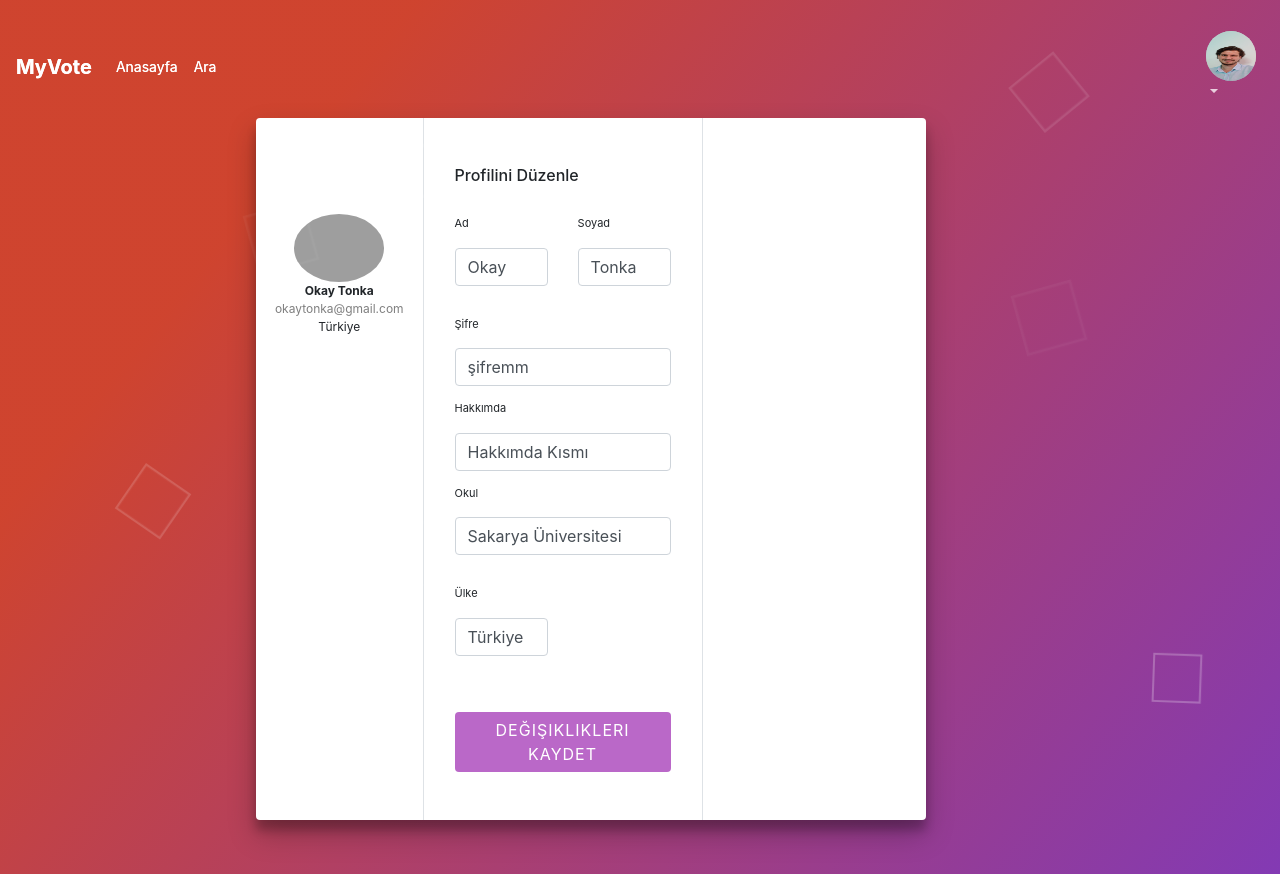
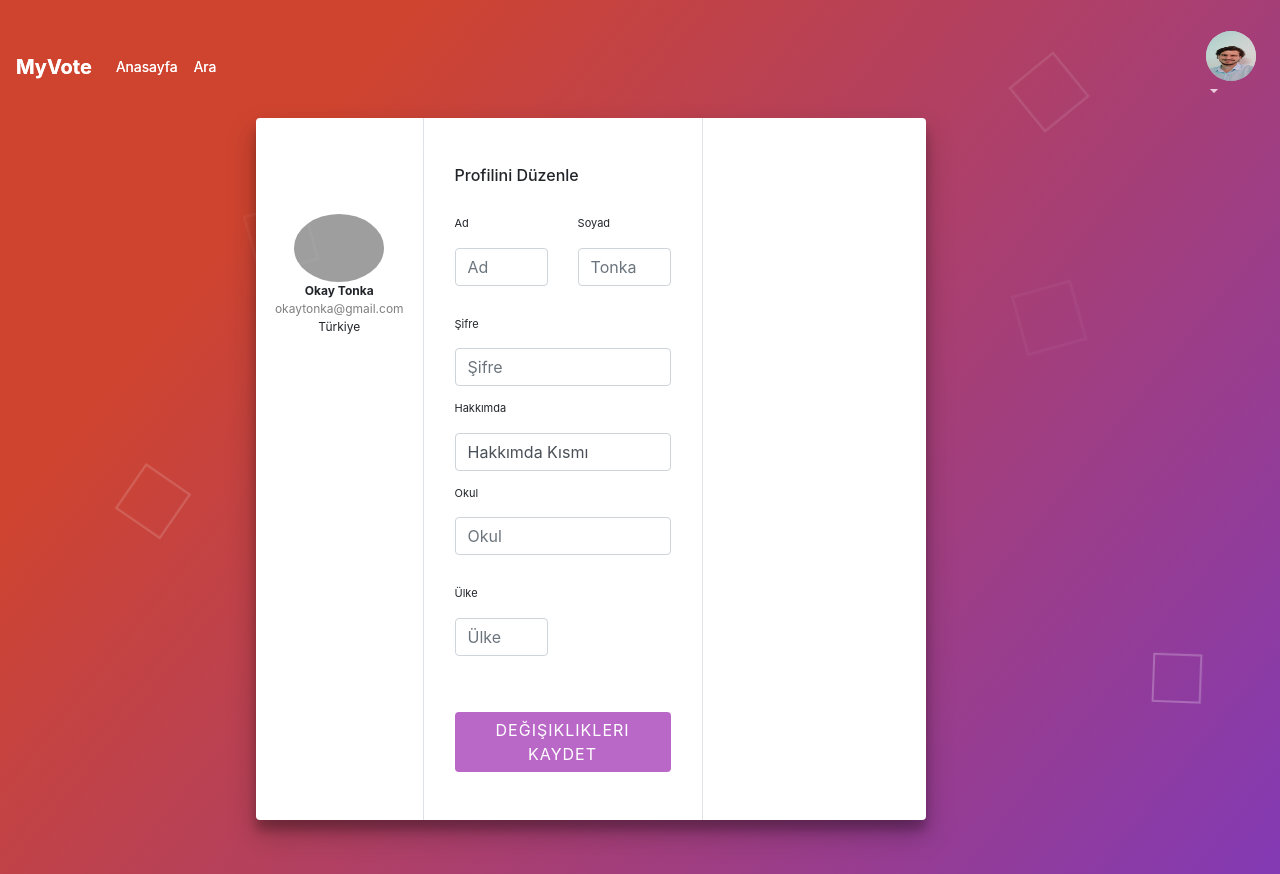
Before and after one commit to okaytonka/MyVote, a React (Create React App) app: page /Settings in a window 1280 px wide. Built offline with nearby package versions, Linux system fonts and the light colour scheme; grey boxes are pictures that could not be loaded.

Commit message:
User Property Update Function, Login Route Main

```diff
--- a/api/db.json
+++ b/api/db.json
@@ -1,45 +1,37 @@
 {
   "users": [
     {
-      "name": "Okay Tonka",
-      "email": "okay",
-      "password": "tonka",
+      "name": "ad",
+      "password": "şifre2",
       "id": 1
     }
   ],
-
-  "photos":[
+  "photos": [
     {
-      "userId":1,
-      "postId":1,
-      "listPhoto":
-      {
-        "photo1":"https://i.imgur.com/GV2rUU0.jpg",
-        "photo2":"https://zwing.site/react-image/static/img/logo.ffda68b3.jpg",
-        "photo3":"https://i.imgur.com/GV2rUU0.jpg"
-
-      }
-
-    },
-    {
-      "userId":1,
-      "postId":2,
-      "listPhoto":
-      {
-        "photo1":"https://i.imgur.com/GV2rUU0.jpg",
-        "photo2":"https://zwing.site/react-image/static/img/logo.ffda68b3.jpg",
-        "photo3":"https://i.imgur.com/GV2rUU0.jpg"
-
+      "userId": 1,
+      "postId": 1,
+      "listPhoto": {
+        "photo1": "https://i.imgur.com/GV2rUU0.jpg",
+        "photo2": "https://zwing.site/react-image/static/img/logo.ffda68b3.jpg",
+        "photo3": "https://i.imgur.com/GV2rUU0.jpg"
       }
     },
     {
-      "userId":2,
-      "postId":1,
-      "listPhoto":
-      {
-      "photo1":"asdsad",
-      "photo2":"asdsad",
-      "photo3":"asdsad"
+      "userId": 1,
+      "postId": 2,
+      "listPhoto": {
+        "photo1": "https://i.imgur.com/GV2rUU0.jpg",
+        "photo2": "https://zwing.site/react-image/static/img/logo.ffda68b3.jpg",
+        "photo3": "https://i.imgur.com/GV2rUU0.jpg"
+      }
+    },
+    {
+      "userId": 2,
+      "postId": 1,
+      "listPhoto": {
+        "photo1": "asdsad",
+        "photo2": "asdsad",
+        "photo3": "asdsad"
       }
     }
   ]
--- a/src/components/RegisterComponent.js
+++ b/src/components/RegisterComponent.js
@@ -2,6 +2,7 @@ import React, { Component,Link } from 'react'
 import   './css/register.css'
 import   'react-bootstrap';
 import Axios from 'axios';
+import MainComponent from './MainComponent';
 
   class RegisterForm extends Component {
 
@@ -48,7 +49,10 @@ submitLogin =()=> {
 		  if(res.data.length >0 )
 		  {
 			  console.log("GİRİŞ BAŞARILI")
-		  }
+			  this.props.history.push({
+				pathname: '/Home',
+				loginData: res.data,
+			  });		  }
 		  else
 		  {
 			  console.log("GİRİŞ REDDEDİLDİ")
--- a/src/components/UserProperties.js
+++ b/src/components/UserProperties.js
@@ -2,12 +2,38 @@ import React, { Component,Link } from 'react'
 import 'bootstrap/dist/css/bootstrap.css';
 import "../components/css/userproperties.css"
 import NavbarComponent from './NavbarComponent';
+import Axios from 'axios';
 
   class UserProperties extends Component {
 
     constructor(props) {
         super(props);
 
+
+      }
+      handleChange =({target}) =>{
+        this.setState({[target.name]:target.value});
+
+
+
+    }
+
+      SaveSettings(){
+          const updateData=
+          {
+            name:this.state.name,
+            password:this.state.password
+          }
+              console.log("SAVE SETTİNG",updateData)
+
+        const response = Axios.put(`http://localhost:3000/users/1`,updateData
+         )
+            .then(res => {
+
+    console.log(res.data);
+             this.setState(  {responses:res.data})
+
+            })
 
       }
 
@@ -33,18 +59,24 @@ return(
                     <h6 className="text-right">Profilini Düzenle</h6>
                 </div>
                 <div className="row mt-2">
-                    <div className="col-md-6"><label className="labels">Ad</label><input type="text" className="form-control" placeholder="Ad" value="Okay"/></div>
-                    <div className="col-md-6"><label className="labels">Soyad</label><input type="text" className="form-control" value="Tonka" placeholder="Tonka"/></div>
+                    <div className="col-md-6"><label className="labels">Ad</label>
+                    <input name="name"  type="text" className="form-control" placeholder="Ad" onChange={this.handleChange} /></div>
+                    <div className="col-md-6"><label className="labels">Soyad</label>
+                    <input type="text" className="form-control" placeholder="Tonka"/></div>
                 </div>
                 <div className="row mt-3">
-                    <div className="col-md-12"><label className="labels">Şifre</label><input type="text" className="form-control" placeholder="Şifre" value="şifremm"/></div>
-                    <div className="col-md-12"><label className="labels">Hakkımda</label><input type="text" className="form-control" placeholder="Hakkımda" value="Hakkımda Kısmı"/></div>
-                    <div className="col-md-12"><label className="labels">Okul</label><input type="text" className="form-control" placeholder="Okul" value="Sakarya Üniversitesi"/></div>
+                    <div className="col-md-12"><label className="labels">Şifre</label>
+                    <input name="password" type="text" className="form-control" placeholder="Şifre" onChange={this.handleChange} /></div>
+                    <div className="col-md-12"><label className="labels">Hakkımda</label>
+                    <input type="text" className="form-control" placeholder="Hakkımda" value="Hakkımda Kısmı"/></div>
+                    <div className="col-md-12"><label className="labels">Okul</label>
+                    <input type="text" className="form-control" placeholder="Okul" /></div>
                 </div>
                 <div className="row mt-3">
-                    <div className="col-md-6"><label className="labels">Ülke</label><input type="text" className="form-control" placeholder="Ülke" value="Türkiye"/></div>
+                    <div className="col-md-6"><label className="labels">Ülke</label>
+                    <input name="country" type="text" className="form-control" placeholder="Ülke" /></div>
                 </div>
-                <div className="mt-5 text-center"><button className="btn btn-primary profile-button" type="button">Değişiklikleri Kaydet</button></div>
+                <div className="mt-5 text-center"><button onClick={()=>this.SaveSettings()} className="btn btn-primary profile-button" type="button">Değişiklikleri Kaydet</button></div>
             </div>
         </div>
 
```
